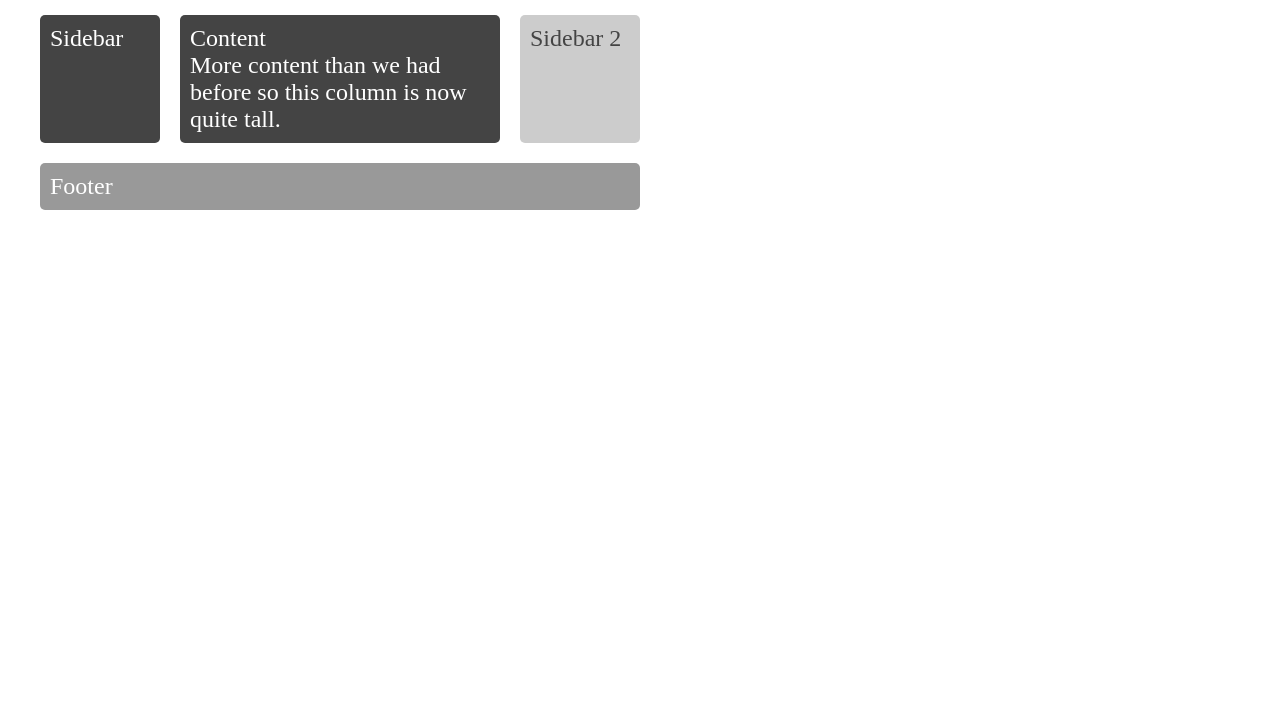
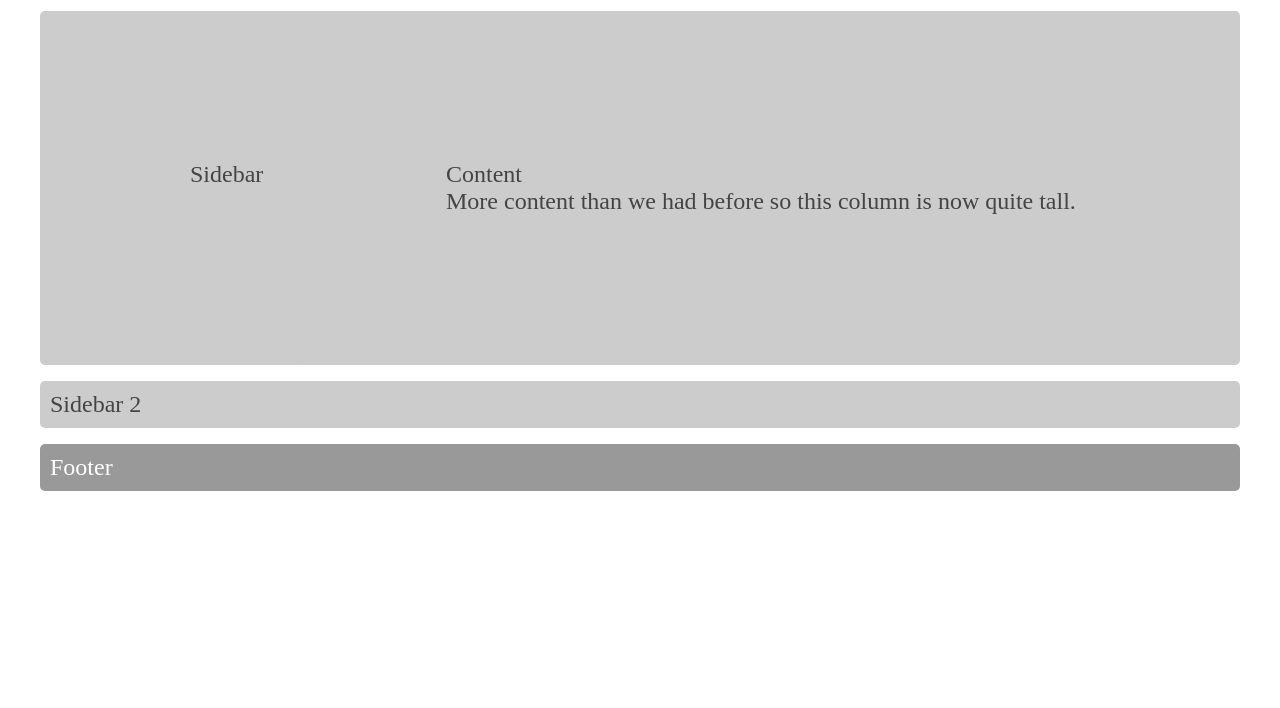
Before and after one commit to ristovalge/html, a plain HTML site: page testime/test2.html in a window 1280 px wide. Shown: the part 92-800 px from the top of the page. Drawn offline with Linux system fonts and the light colour scheme.

Commit message:
muutsin suurusi

```diff
--- a/testime/main.css
+++ b/testime/main.css
@@ -53,15 +53,15 @@ body {
       }
       }
 
-      @media only screen and (min-width: 600px)   {
+      @media only screen and (min-width: auto)   {
           .wrapper {
-        grid-gap: 20px;
-              grid-template-columns: 120px auto 120px;
+        grid-gap: 200px;
+              grid-template-columns: 1200px auto 1200px;
               grid-template-areas:
         "header  header  header"
               "sidebar content sidebar2"
               "footer  footer  footer";
-              max-width: 600px;
+              max-width: 6000px;
           }
       }
 
@@ -81,4 +81,21 @@ body {
   .sidebar2 {
     background-color: #ccc;
     color: #444;
+    border-radius: 5px;
+    padding: 10px;
+    font-size: 150%;
   }
+  .sidebar {
+    background-color: #ccc;
+    color: #444;
+    border-radius: 5px;
+    padding: 150px;
+    font-size: 150%;
+  }
+  .content {
+    background-color: #ccc;
+    color: #444;
+    border-radius: 5px;
+    padding: 150px;
+    font-size: 150%;
+  }
```
